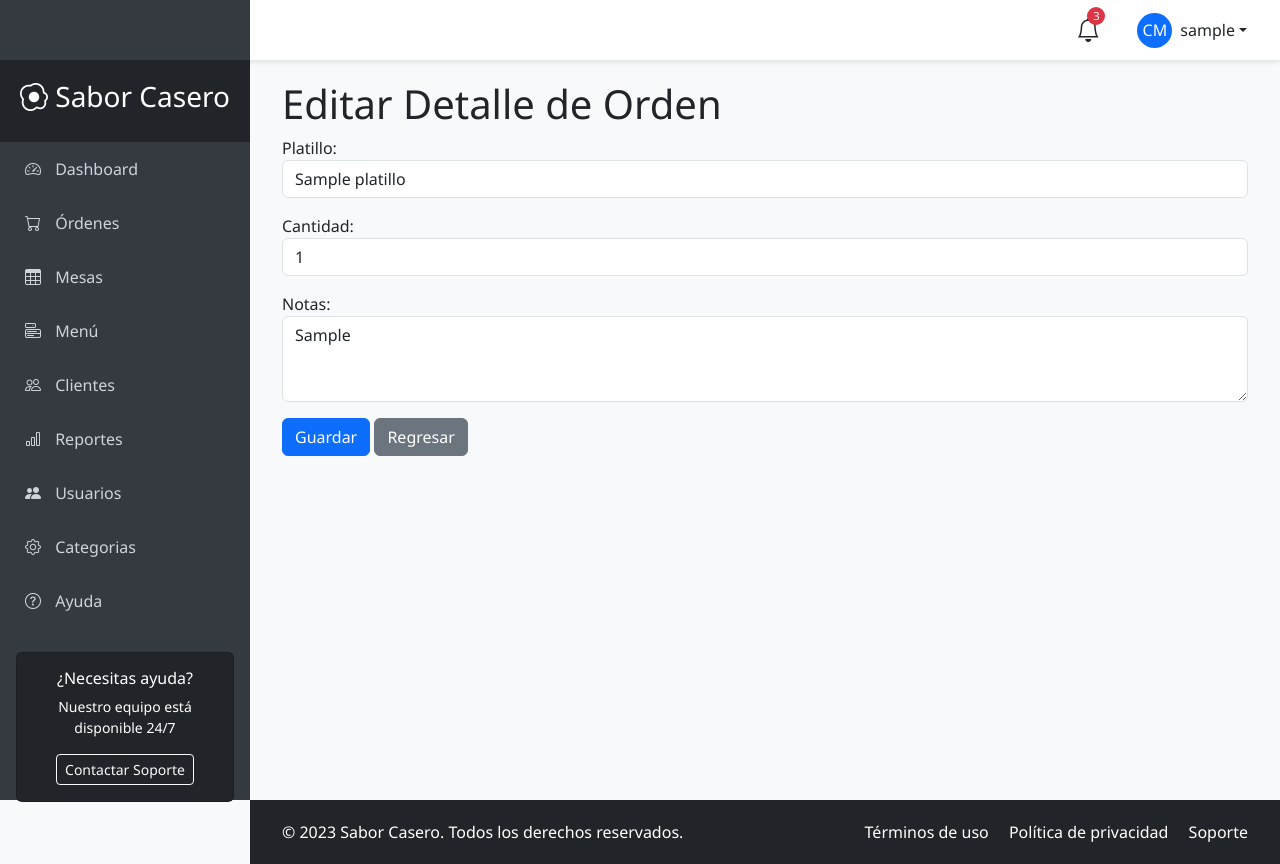
After one commit to alvariux/restaurante, a Django app: page /ordenes/ordenes/1/detalles/edit/ in a window 1280 px wide. The commit adds this page. Run offline with Django 5.2, Linux system fonts and the light colour scheme; a user stored in the database is signed in; tables that the repository leaves empty hold one stand-in row (values such as "Sample post").

Commit message:
se agrego funciones para editar y eliminar platillo de orden

```diff
--- a/apps/ordenes/models.py
+++ b/apps/ordenes/models.py
@@ -28,3 +28,6 @@ class OrdenDetalle(models.Model):
     cantidad = models.IntegerField()
     notas = models.TextField(blank=True, null=True)
     precio_unitario = models.DecimalField(max_digits=10, decimal_places=2)
+
+    def __str__(self):
+        return f"{self.platillo.nombre} x {self.cantidad} (Orden #{self.orden.id})"
--- a/apps/ordenes/urls.py
+++ b/apps/ordenes/urls.py
@@ -15,4 +15,6 @@ urlpatterns = [
     path('ordenes/', views.OrdenListView.as_view(), name='ordenes_list'),
     path('ordenes/nuevo/', views.OrdenCreateView.as_view(), name='ordenes_create'),
     path('ordenes/<int:orden_id>/detalles/', views.OrdenDetalleView.as_view(), name='ordenes_detalle_list'),
+    path('ordenes/<int:pk>/detalles/edit/', views.OrdenDetalleUpdateView.as_view(), name='ordenes_detalle_update'),
+    path('ordenes/detalles/eliminar/<int:pk>/', views.OrdenDetalleDeleteView.as_view(), name='ordenes_detalle_delete'),
 ]
--- a/apps/ordenes/views.py
+++ b/apps/ordenes/views.py
@@ -1,6 +1,7 @@
 from django.shortcuts import render
 from django.views.generic import ListView
 from django.views.generic.edit import CreateView, UpdateView, DeleteView
+from django.views import View
 from django.contrib.auth.mixins import LoginRequiredMixin
 from .models import Mesa, MesaEstado, Orden, OrdenDetalle
 from .forms import MesaEstadoForm, MesaForm, OrdenForm, OrdenDetalleForm
@@ -94,3 +95,39 @@ class OrdenDetalleView(LoginRequiredMixin, ListView):
             return self.get(request, *args, **kwargs)
         else:
             return render(request, self.template_name, {'form': form, 'orden_detalles': self.get_queryset(), 'orden': Orden.objects.get(id=self.kwargs.get('orden_id'))})
+
+class OrdenDetalleUpdateView(LoginRequiredMixin, View):
+    def get(self, request, pk):
+        detalle = OrdenDetalle.objects.get(id=pk)
+        form = OrdenDetalleForm(initial={
+            'platillo': detalle.platillo,
+            'cantidad': detalle.cantidad,
+            'notas': detalle.notas,
+            'orden_id': detalle.orden.id
+        })
+        return render(request, 'ordenes/orden_detalle_edit_form.html', {'form': form, 'detalle': detalle})
+
+    def post(self, request, pk):
+        detalle = OrdenDetalle.objects.get(id=pk)
+        form = OrdenDetalleForm(request.POST)
+        if form.is_valid():
+            detalle.platillo = form.cleaned_data['platillo']
+            detalle.cantidad = form.cleaned_data['cantidad']
+            detalle.notas = form.cleaned_data['notas']
+            detalle.precio_unitario = form.cleaned_data['platillo'].precio
+            detalle.save()
+            return render(request, 'ordenes/orden_detalle_list.html', {
+                'orden_detalles': OrdenDetalle.objects.filter(orden=detalle.orden),
+                'orden': detalle.orden,
+                'form': OrdenDetalleForm(initial={'orden_id': detalle.orden.id})
+            })
+        else:
+            return render(request, 'ordenes/orden_detalle_edit_form.html', {'form': form, 'detalle': detalle})
+
+
+class OrdenDetalleDeleteView(LoginRequiredMixin, DeleteView):
+    model = OrdenDetalle
+    template_name = 'ordenes/orden_detalle_confirm_delete.html'
+
+    def get_success_url(self):
+        return f'/ordenes/ordenes/{self.object.orden.id}/detalles/'
--- /dev/null
+++ b/templates/ordenes/orden_detalle_edit_form.html
@@ -0,0 +1,13 @@
+{% extends 'main/base_user.html' %}
+
+{% block content %}
+<h1>Editar Detalle de Orden</h1>
+
+<form action="{% url 'ordenes:ordenes_detalle_update' detalle.id %}" method="post">
+    {% csrf_token %}
+    {{ form.as_p }}
+    <button type="submit" class="btn btn-primary">Guardar</button>
+    <a href="{% url 'ordenes:ordenes_detalle_list' detalle.orden.id %}" class="btn btn-secondary">Regresar</a>
+</form>
+
+{% endblock %}
--- a/templates/ordenes/orden_detalle_list.html
+++ b/templates/ordenes/orden_detalle_list.html
@@ -22,8 +22,8 @@
         {% for detalle in orden_detalles %}
         <tr>
             <td>
-                <a class="btn btn-primary" href="">Editar</a>
-                <a class="btn btn-danger" href="">Eliminar</a>
+                <a class="btn btn-primary" href="{% url 'ordenes:ordenes_detalle_update' detalle.id %}">Editar</a>
+                <a class="btn btn-danger" href="{% url 'ordenes:ordenes_detalle_delete' detalle.id %}">Eliminar</a>
             </td>
             <td>{{detalle.platillo.nombre}}</td>
             <td>{{detalle.cantidad}}</td>
```
Also changed, not shown: templates/ordenes/orden_detalle_confirm_delete.html (added, +12 -0 lines).
